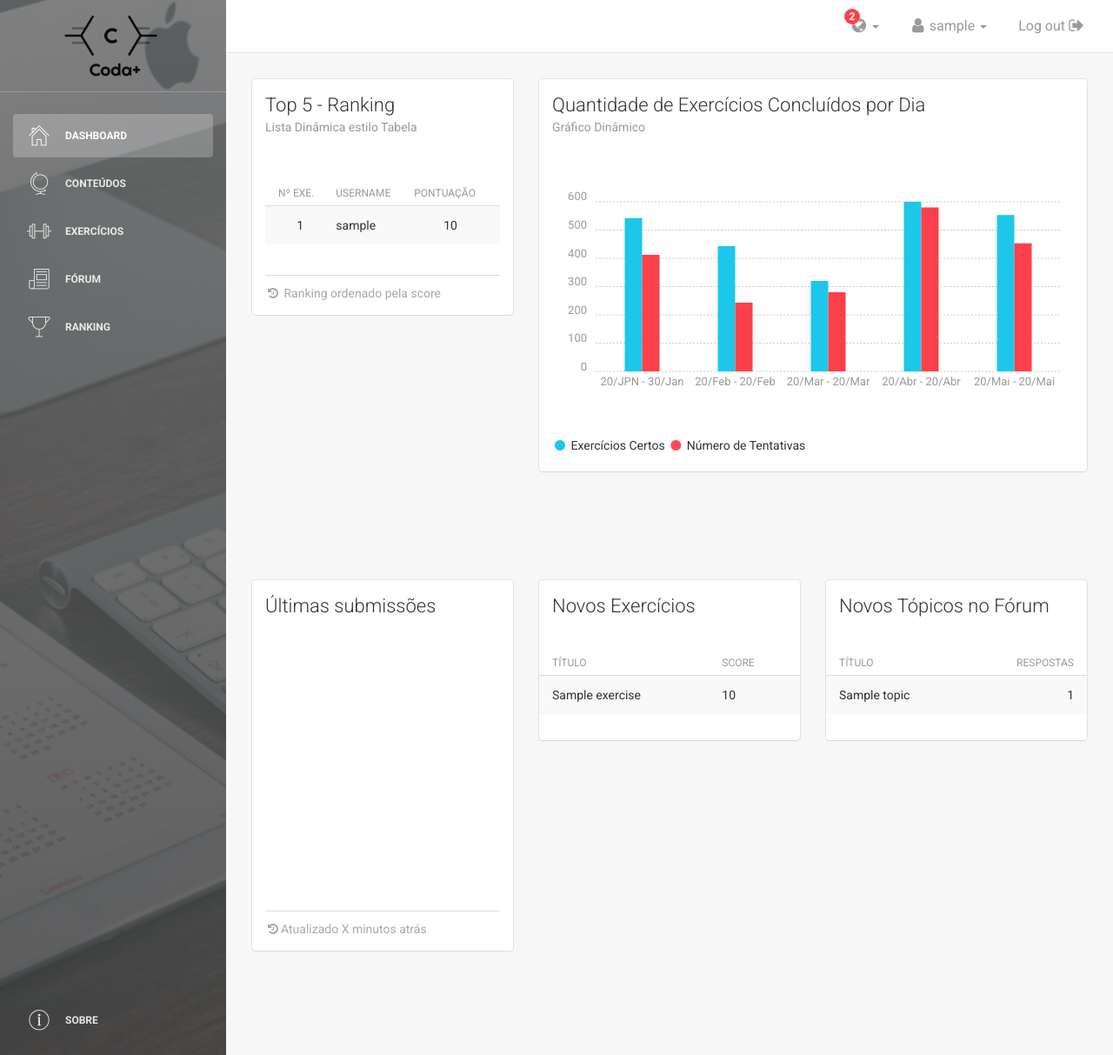
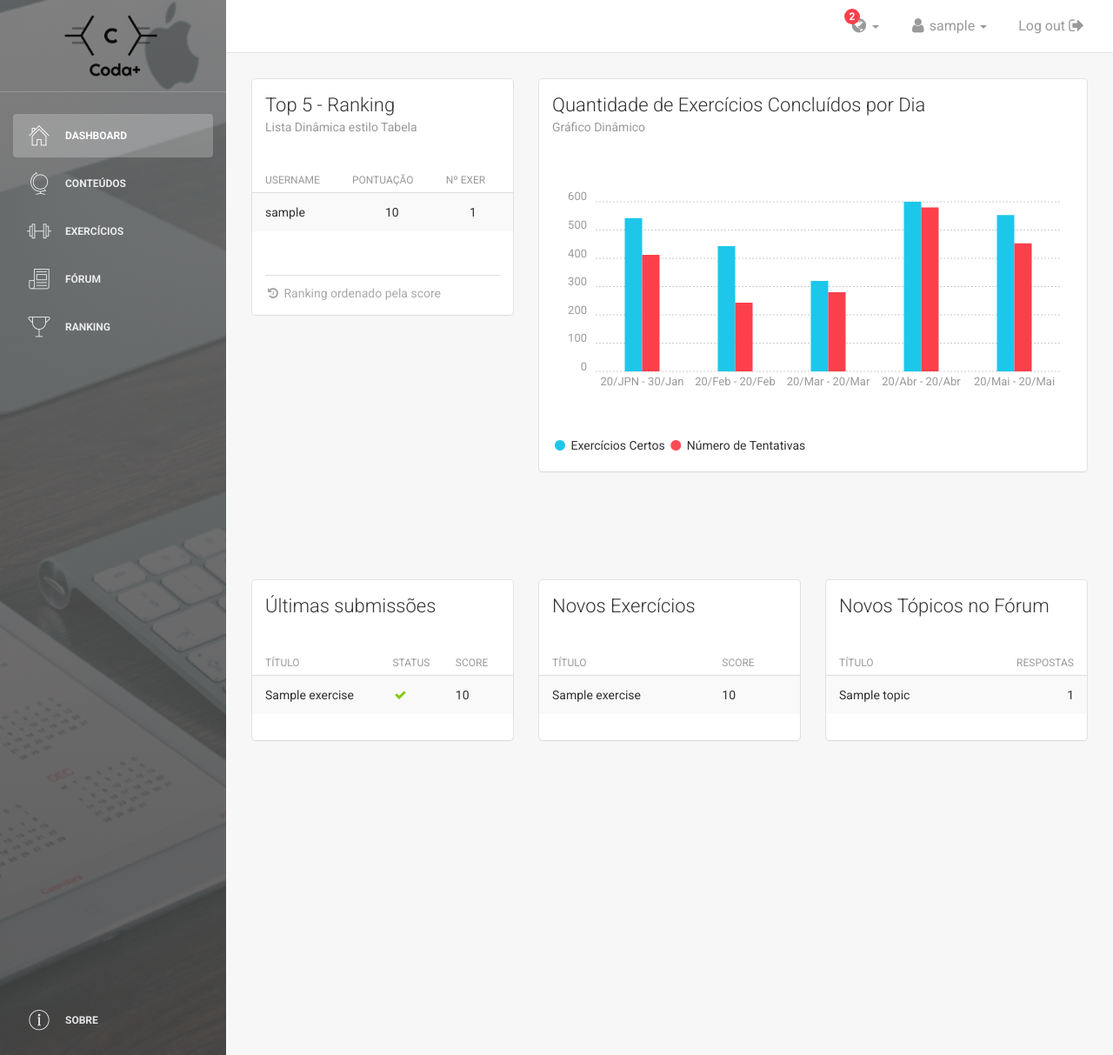
Before and after one commit to CodaMais/CodaMais, a Django app: page /en/dashboard/dashboard/ in a window 1280 px wide. Shown: the whole page at 87% size. Run offline with Django 3.2, Linux system fonts and the light colour scheme; a user stored in the database is signed in; tables that the repository leaves empty hold one stand-in row (values such as "Sample post"); data that the repository does not hold is empty; a map, chart or similar area stays blank; parts of the project's set-up code (start-up, migrations or seed data) failed here and were passed over; some libraries are stand-ins or nearby versions.

Commit message:
Adding last exercises submissions made by user information table in dashboard.
Signed-off-by: Kairon Velozo <kairon333@gmail.com>
Signed-off-by: João Paulo Nunes Soares <paulonsoares@yahoo.com.br>

```diff
--- a/CodaMais/dashboard/templates/dashboard.html
+++ b/CodaMais/dashboard/templates/dashboard.html
@@ -10,27 +10,25 @@
                 <h4 class="title">Top 5 - Ranking</h4>
                 <p class="category">Lista Dinâmica estilo Tabela</p>
             </div>
-            <div class="content">
-                <!-- Content Structure -->
             <div class="content table-responsive table-full-width">
                 <table class="table table-hover table-striped">
                     <thead>
-                              <th align = 'center'>Nº exe.</th>
                         <th align = 'center'>Username</th>
                         <th align = 'center'>Pontuação</th>
+                        <th align = 'center'>Nº Exer</th>
                     </thead>
                     <tbody>
                         {% for user, completed_exercises in data %}
                         <tr align = 'left' class='clickable-row'  data-href="{% url 'profile_view' user.username %}">
-                                  <td align = 'center'>{{completed_exercises}}</td>
                             <td>{{user.username}}</td>
                             <td align = 'center'>{{user.score}}</td>
+                            <td align = 'center'>{{completed_exercises}}</td>
                         </tr>
                         {% endfor %}
                     </tbody>
                 </table>
             </div>
-
+            <div class="content">
               <div class="footer">
                   <hr>
                   <div class="stats">
@@ -65,25 +63,41 @@
 
 
 <div class="row">
-
     <div class="col-md-4">
         <div class="card ">
             <div class="header">
                 <h4 class="title">Últimas submissões</h4>
             </div>
-            <div class="content">
-                <!-- Content Structure -->
-                <div id="chartActivity" class="ct-chart"></div>
-                <div class="footer">
-                    <hr>
-                    <div class="stats">
-                        <i class="fa fa-history"></i>Atualizado X minutos atrás
+            <div class="content table-responsive table-full-width">
+                <table class="table table-hover table-striped">
+                    <thead>
+                        <th align = 'center'>Título</th>
+                        <th align = 'center'>Status</th>
+                        <th align = 'center'>Score</th>
+                    </thead>
+                    <tbody>
+                        {% for submission in user_exercises %}
+                        <tr class='clickable-row'  data-href="{% url 'show_exercise' submission.exercise.id %}">
+                          <td id=column>
+                            {{submission.exercise.title|truncatechars:40}}
+                          </td>
+                          <td id=align>
+                              {% if submission.status == True %}
+                                <i class="fa fa-check text-success"></i>
+                              {% elif submission.status == False and submission.number_submission %}
+                                <i class="fa fa-times text-danger"></i>
+                              {% else %}
+                                <!-- Nothing to do -->
+                              {% endif %}
+                          </td>
+                          <td>{{submission.exercise.score}}</td>
+                        </tr>
+                        {% endfor %}
+                    </tbody>
+                </table>
             </div>
         </div>
     </div>
-        </div>
-    </div>
-
 
     <div class="col-md-4">
         <div class="card ">
@@ -108,7 +122,6 @@
             </div>
         </div>
     </div>
-
 
     <div class="col-md-4">
         <div class="card ">
--- a/CodaMais/dashboard/views.py
+++ b/CodaMais/dashboard/views.py
@@ -6,18 +6,23 @@
 from forum.models import Topic
 from exercise.models import Exercise
 from ranking.views import get_users_with_bigger_score
+from exercise.views import get_user_exercises_last_submissions
 
 
 @login_required()
 def dashboard(request):
+    user = request.user
 
     ranking_data = get_ranking_table_data()
     new_topics_data = get_new_forum_topics()
     new_exercises_data = get_new_exercises()
+    user_last_exercises = get_user_last_exercise_submissions(user)
+
     return render(request, 'dashboard.html', {
         'data': ranking_data,
         'topics': new_topics_data,
-        'exercises': new_exercises_data
+        'exercises': new_exercises_data,
+        'user_exercises': user_last_exercises
     })
 
 
@@ -48,3 +53,9 @@
     # getting the last 5 exercises created
     exercises = Exercise.objects.all().order_by('-id')[:5]
     return exercises
+
+
+def get_user_last_exercise_submissions(user):
+
+    user_exercises = get_user_exercises_last_submissions(user)
+    return user_exercises
--- a/CodaMais/exercise/models.py
+++ b/CodaMais/exercise/models.py
@@ -1,5 +1,6 @@
 # Django
 from django.db import models
+from django.utils.timezone import now
 
 # third-party
 from redactor.fields import RedactorField
@@ -56,6 +57,8 @@
 
     scored = models.BooleanField(default=False)
 
+    date_submission = models.DateTimeField(auto_now_add=True, blank=True)
+
     def update_or_creates(self, source_code, exercise, user, time, status, scored):
         self.number_submission += 1
         self.user = user
@@ -64,6 +67,7 @@
         self.time = time
         self.code = source_code
         self.scored = scored
+        self.date_submission = now()
         self.save()
 
     def __str__(self):
--- a/CodaMais/exercise/views.py
+++ b/CodaMais/exercise/views.py
@@ -243,3 +243,12 @@
     list_user_submissions = list(zipped_data)
 
     return list_user_submissions
+
+
+# This method get the last five exercises submited by user.
+def get_user_exercises_last_submissions(user):
+    assert user is not None, "User not logged."
+
+    user_exercises_list = UserExercise.objects.filter(user=user).order_by('-date_submission')[:5]
+
+    return user_exercises_list
```
Lines whose indentation alone changed are shown as unchanged.
